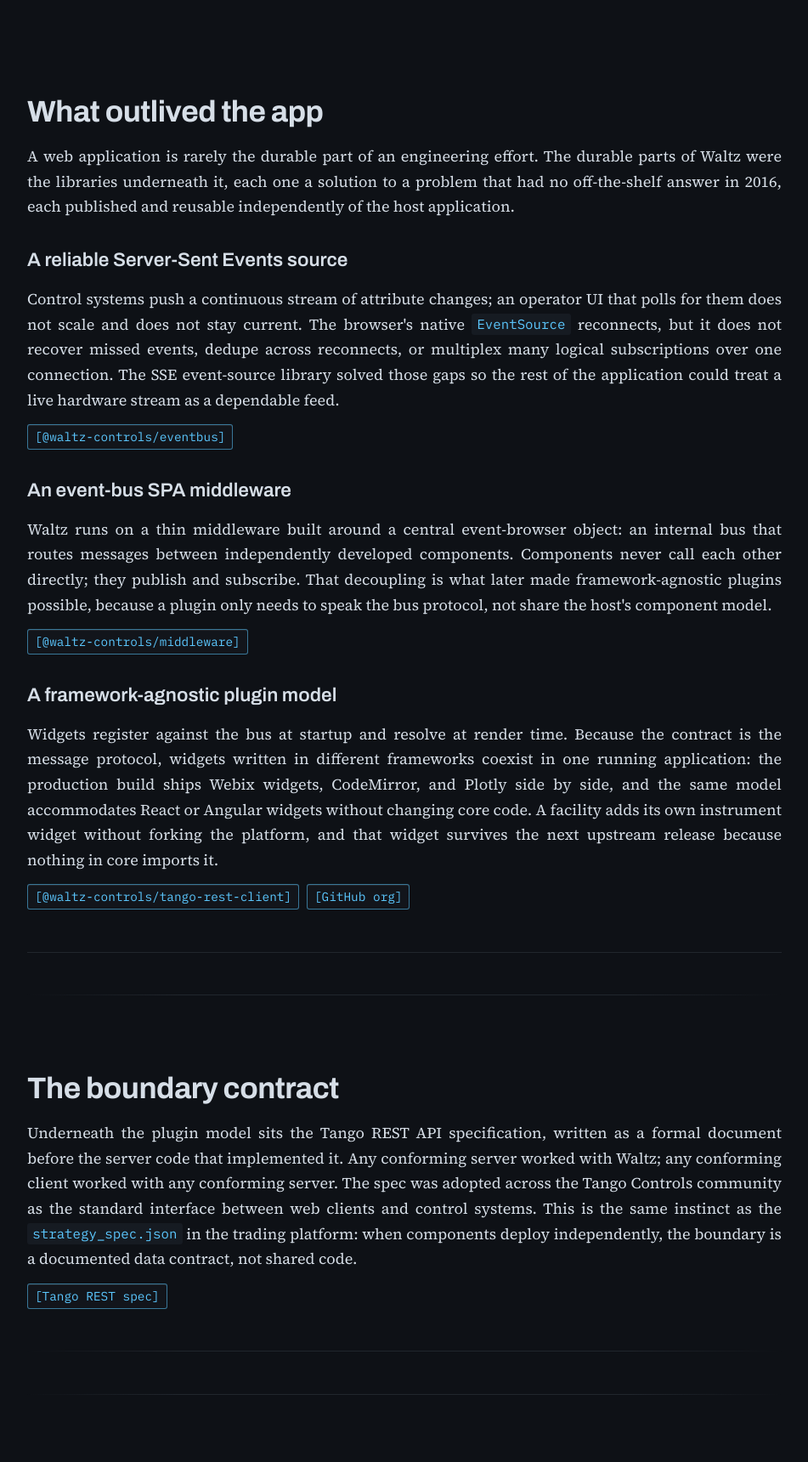
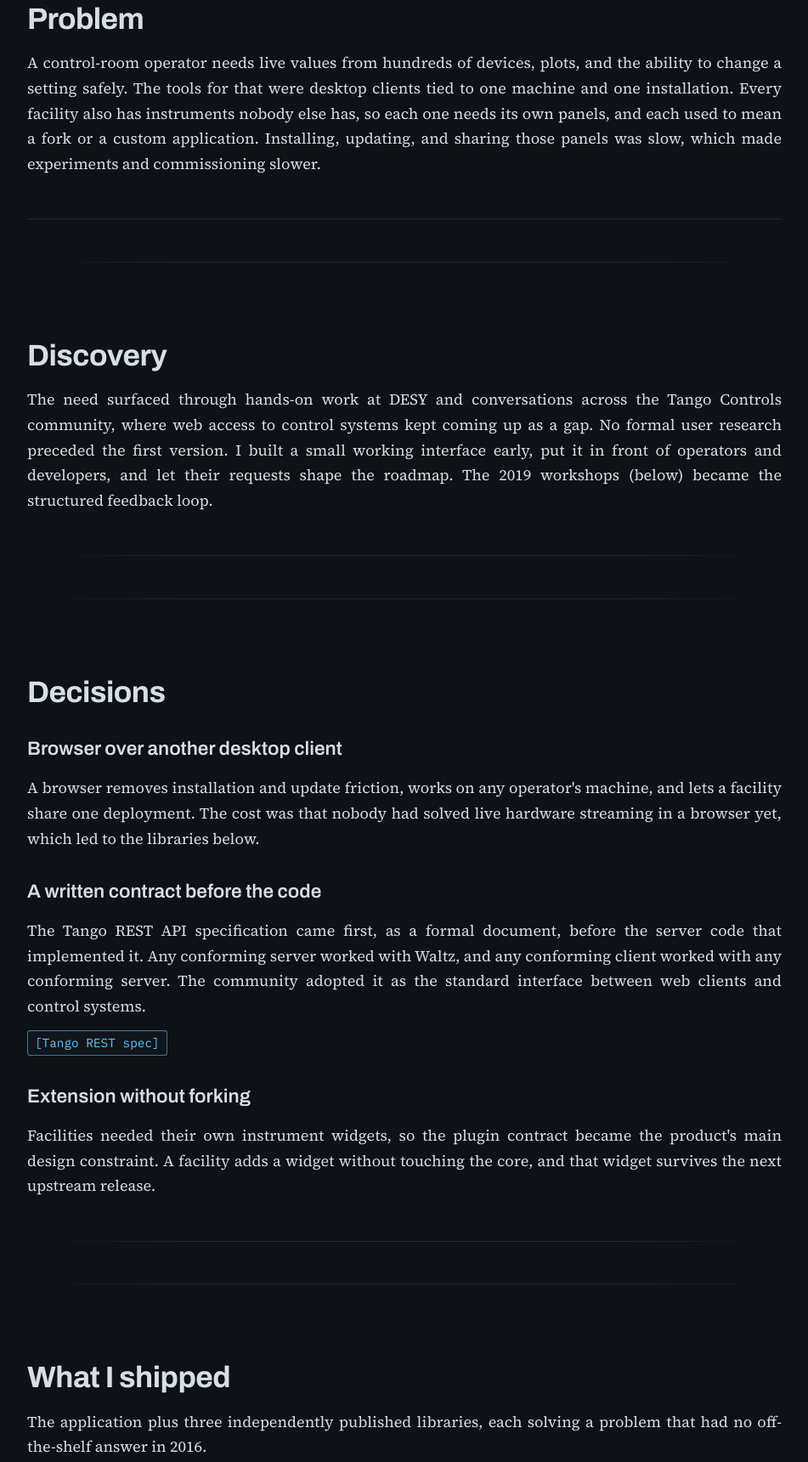
Before and after one commit to Ingvord/ingvord.github.io, an Astro site: page /waltz in a window 1280 px wide. Shown: the part 844-2564 px from the top of the page at 85% size, without its empty margins (164-1115 px from the left). Built offline with nearby package versions, Linux system fonts and the light colour scheme; Astro itself is replaced by a stand-in of ours.

Commit message:
Rewrite Waltz as a product case study
Co-Authored-By: Claude Sonnet 5.5 <noreply@anthropic.com>

```diff
--- a/src/components/Footer.astro
+++ b/src/components/Footer.astro
@@ -9,7 +9,7 @@ const year = new Date().getFullYear();
       product strategy, and complex B2B products. Remote, open to hybrid.
     </p>
     <p class="footer-contact">
-      Let's talk —&nbsp;
+      Let's talk:&nbsp;
       <a href="mailto:ingvord.mail@gmail.com">email</a>
       <span class="sep">·</span>
       <a href="https://linkedin.com/in/ikhokhryakov" target="_blank" rel="noopener">LinkedIn</a>
--- a/src/pages/waltz/index.astro
+++ b/src/pages/waltz/index.astro
@@ -6,48 +6,96 @@ import Footer from '../../components/Footer.astro';
 
 <Base
   title="Waltz — Igor Khokhriakov"
-  description="A pluggable web frontend for SCADA control systems, built in 2016 when almost no facility had one. Three artifacts outlived it: a reliable SSE event-source library, an event-bus SPA middleware, and a framework-agnostic plugin model."
+  description="A browser interface for scientific control systems, built in 2016 so facility teams could operate instruments and extend the UI with their own components. Ten years of development, 50 releases, adopted across Tango Controls facilities."
 >
   <Nav />
   <main id="main">
     <article class="container case-study">
 
       <header class="cs-header">
-        <p class="section-marker">Case study · pioneered 2016</p>
-        <h1>A web interface for control systems, before control systems had one.</h1>
+        <p class="section-marker">Case study · user-facing platform · since 2016</p>
+        <h1>Instrument control in the browser for scientific facilities.</h1>
         <p class="cs-lead">
-          In 2016, almost no scientific facility ran a browser-based interface to its
-          control system; operators sat at native desktop clients wired to the hardware.
-          Waltz was among the first to put that interface in a browser, for accelerators,
-          synchrotrons, and neutron sources running Tango Controls and other middlewares.
-          Building it early meant solving problems the ecosystem had no patterns for yet,
-          and three of those solutions outlived the application itself.
+          Operators, beamline scientists, and control engineers at accelerators, synchrotrons,
+          and neutron sources ran their instruments through native desktop clients wired to
+          the hardware. Waltz put that work in a browser and let each facility extend it with
+          its own instrument components. I designed it, built it, and maintained it for ten
+          years.
         </p>
         <div class="cs-links">
           <a href="https://github.com/scientific-software-hub/waltz" target="_blank" rel="noopener" class="proof-link">[source]</a>
           <a href="https://github.com/orgs/waltz-controls/packages" target="_blank" rel="noopener" class="proof-link">[packages]</a>
           <a href="https://waltz-docs.readthedocs.io/en/latest/" target="_blank" rel="noopener" class="proof-link">[docs]</a>
           <a href="https://accelconf.web.cern.ch/icalepcs2019/papers/wesh3003.pdf" target="_blank" rel="noopener" class="proof-link">[paper: ICALEPCS 2019]</a>
+          <a href="https://vimeo.com/268669625" target="_blank" rel="noopener" class="proof-link">[video: UI overview 2018]</a>
         </div>
       </header>
 
       <section class="cs-section" data-reveal>
-        <h2>What outlived the app</h2>
+        <h2>Problem</h2>
         <p>
-          A web application is rarely the durable part of an engineering effort. The durable
-          parts of Waltz were the libraries underneath it, each one a solution to a problem
-          that had no off-the-shelf answer in 2016, each published and reusable independently
-          of the host application.
+          A control-room operator needs live values from hundreds of devices, plots, and the
+          ability to change a setting safely. The tools for that were desktop clients tied to
+          one machine and one installation. Every facility also has instruments nobody else
+          has, so each one needs its own panels, and each used to mean a fork or a custom
+          application. Installing, updating, and sharing those panels was slow, which made
+          experiments and commissioning slower.
+        </p>
+      </section>
+
+      <section class="cs-section" data-reveal>
+        <h2>Discovery</h2>
+        <p>
+          The need surfaced through hands-on work at DESY and conversations across the Tango
+          Controls community, where web access to control systems kept coming up as a gap.
+          No formal user research preceded the first version. I built a small working
+          interface early, put it in front of operators and developers, and let their
+          requests shape the roadmap. The 2019 workshops (below) became the structured
+          feedback loop.
+        </p>
+      </section>
+
+      <section class="cs-section" data-reveal>
+        <h2>Decisions</h2>
+        <h3>Browser over another desktop client</h3>
+        <p>
+          A browser removes installation and update friction, works on any operator's machine,
+          and lets a facility share one deployment. The cost was that nobody had solved live
+          hardware streaming in a browser yet, which led to the libraries below.
+        </p>
+
+        <h3>A written contract before the code</h3>
+        <p>
+          The Tango REST API specification came first, as a formal document, before the server
+          code that implemented it. Any conforming server worked with Waltz, and any
+          conforming client worked with any conforming server. The community adopted it as the
+          standard interface between web clients and control systems.
+        </p>
+        <div class="cs-proof">
+          <a href="https://github.com/tango-controls/rest-api" target="_blank" rel="noopener" class="proof-link">[Tango REST spec]</a>
+        </div>
+
+        <h3>Extension without forking</h3>
+        <p>
+          Facilities needed their own instrument widgets, so the plugin contract became the
+          product's main design constraint. A facility adds a widget without touching the
+          core, and that widget survives the next upstream release.
+        </p>
+      </section>
+
+      <section class="cs-section" data-reveal>
+        <h2>What I shipped</h2>
+        <p>
+          The application plus three independently published libraries, each solving a problem
+          that had no off-the-shelf answer in 2016.
         </p>
 
         <h3>A reliable Server-Sent Events source</h3>
         <p>
-          Control systems push a continuous stream of attribute changes; an operator UI that
-          polls for them does not scale and does not stay current. The browser's native
-          <code>EventSource</code> reconnects, but it does not recover missed events, dedupe
-          across reconnects, or multiplex many logical subscriptions over one connection.
-          The SSE event-source library solved those gaps so the rest of the application could
-          treat a live hardware stream as a dependable feed.
+          Operators need live values without polling. The browser's native
+          <code>EventSource</code> reconnects but does not recover missed events, dedupe across
+          reconnects, or multiplex subscriptions over one connection. This library does all
+          three, so the UI can treat a hardware stream as a dependable feed.
         </p>
         <div class="cs-proof">
           <a href="https://github.com/orgs/waltz-controls/packages" target="_blank" rel="noopener" class="proof-link">[@waltz-controls/eventbus]</a>
@@ -55,12 +103,9 @@ import Footer from '../../components/Footer.astro';
 
         <h3>An event-bus SPA middleware</h3>
         <p>
-          Waltz runs on a thin middleware built
-          around a central event-browser object: an internal bus that routes messages between
-          independently developed components. Components never call each other directly; they
-          publish and subscribe. That decoupling is what later made framework-agnostic plugins
-          possible, because a plugin only needs to speak the bus protocol, not share the host's
-          component model.
+          Independently developed components publish and subscribe on a central bus instead
+          of calling each other. That decoupling made third-party plugins possible, because a
+          plugin only speaks the bus protocol and shares nothing else with the host.
         </p>
         <div class="cs-proof">
           <a href="https://github.com/orgs/waltz-controls/packages" target="_blank" rel="noopener" class="proof-link">[@waltz-controls/middleware]</a>
@@ -68,13 +113,9 @@ import Footer from '../../components/Footer.astro';
 
         <h3>A framework-agnostic plugin model</h3>
         <p>
-          Widgets register against the bus at startup and resolve at render time. Because the
-          contract is the message protocol, widgets
-          written in different frameworks coexist in one running application: the production
-          build ships Webix widgets, CodeMirror, and Plotly side by side, and the same model
-          accommodates React or Angular widgets without changing core code. A facility adds its
-          own instrument widget without forking the platform, and that widget survives the next
-          upstream release because nothing in core imports it.
+          Widgets register against the bus at startup and resolve at render time. The
+          production build ships Webix widgets, CodeMirror, and Plotly side by side, and the
+          same model accommodates React or Angular widgets without changing core code.
         </p>
         <div class="cs-proof">
           <a href="https://github.com/orgs/waltz-controls/packages" target="_blank" rel="noopener" class="proof-link">[@waltz-controls/tango-rest-client]</a>
@@ -83,34 +124,24 @@ import Footer from '../../components/Footer.astro';
       </section>
 
       <section class="cs-section" data-reveal>
-        <h2>The boundary contract</h2>
+        <h2>Outcome and learning</h2>
         <p>
-          Underneath the plugin model sits the Tango REST API specification, written as a formal
-          document before the server code that implemented it. Any conforming server worked with
-          Waltz; any conforming client worked with any conforming server. The spec was adopted
-          across the Tango Controls community as the standard interface between web clients and
-          control systems. This is the same instinct as the <code>strategy_spec.json</code> in
-          the trading platform: when components deploy independently, the boundary is a
-          documented data contract, not shared code.
+          Three workshops at DESY in 2019 brought developers from multiple facilities together
+          to build extensions collaboratively. Maintainers elsewhere could diagnose and fix
+          issues without me, because the libraries and the plugin contract were independently
+          documented and versioned. The Tango REST specification became the community
+          standard, and Waltz stayed in active development for ten years.
         </p>
-        <div class="cs-proof">
-          <a href="https://github.com/tango-controls/rest-api" target="_blank" rel="noopener" class="proof-link">[Tango REST spec]</a>
-        </div>
-      </section>
-
-      <section class="cs-section" data-reveal>
-        <h2>Leaving the method behind</h2>
         <p>
-          Three workshops at DESY in 2019 brought developers from multiple facilities together to
-          build extensions collaboratively. The goal was for maintainers elsewhere to diagnose and
-          fix issues independently of the original author. The architecture made that possible because the libraries and the
-          plugin contract were independently documented and independently versioned.
+          The lasting lesson: the durable parts of a platform are its contracts and libraries,
+          and the application is the first customer of them. Looking back, I would invest in
+          usage telemetry and structured operator interviews from the first release, which
+          would have replaced informal feedback with measured adoption data.
         </p>
         <div class="cs-proof">
           <a href="https://www.youtube.com/watch?v=rKnVGFP_VCA" target="_blank" rel="noopener" class="proof-link">[video: Workshop I]</a>
           <a href="https://www.youtube.com/watch?v=npj8paRuF0Q" target="_blank" rel="noopener" class="proof-link">[video: Workshop II]</a>
           <a href="https://www.youtube.com/watch?v=2ryBt_Cztb0" target="_blank" rel="noopener" class="proof-link">[video: Workshop III]</a>
-          <a href="https://vimeo.com/268669625" target="_blank" rel="noopener" class="proof-link">[video: UI overview 2018]</a>
         </div>
       </section>
 
@@ -146,10 +177,10 @@ import Footer from '../../components/Footer.astro';
 
       <footer class="cs-footer">
         <p>
-          What this demonstrates: solving infrastructure problems before the ecosystem has
-          patterns for them, and packaging the solutions so they outlast the application that
-          motivated them. The web app was the occasion; the SSE library, the event-bus
-          middleware, and the plugin contract were the lasting work.
+          What this demonstrates: building a product for specialist users, choosing the
+          boundaries that let other teams extend it, and staying with it long enough to see
+          it adopted. The web app was the occasion; the contracts and libraries were the
+          lasting work.
         </p>
         <p style="margin-top: 1.5rem;">
           <a href="/" class="mono">← Back to home</a>
```
